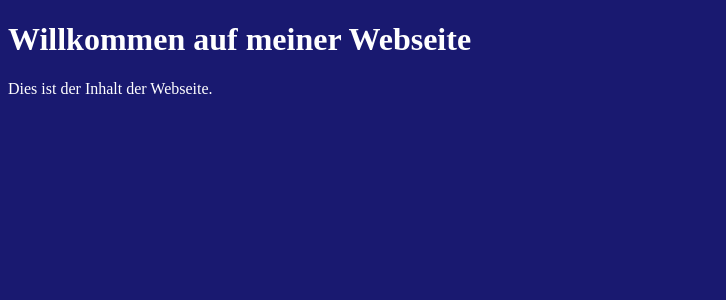
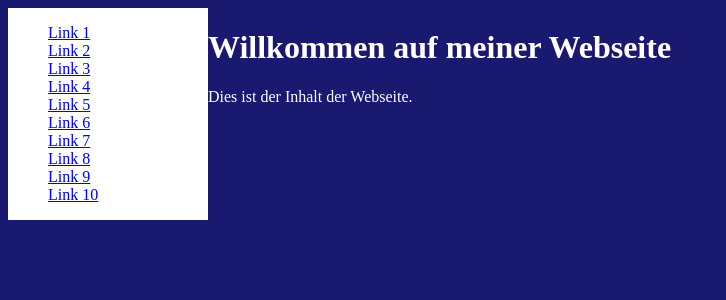
Before and after one commit to SeferY/SeferYildirim, a Flask app: page / in a window 1280 px wide. Shown: the top 300 px of the page, without its empty margins (0-726 px from the left). Run offline with Flask 3, Linux system fonts and the light colour scheme.

Commit message:
first commit

```diff
--- a/templates/index.html
+++ b/templates/index.html
@@ -4,7 +4,25 @@
     <title>Mitternachtblauer Hintergrund</title>
 </head>
 <body style="background-color: midnightblue; color: white;">
-    <h1>Willkommen auf meiner Webseite</h1>
-    <p>Dies ist der Inhalt der Webseite.</p>
+    <div style="display: flex;">
+        <div style="background-color: white; width: 200px;">
+            <ul>
+                <li><a href="#">Link 1</a></li>
+                <li><a href="#">Link 2</a></li>
+                <li><a href="#">Link 3</a></li>
+                <li><a href="#">Link 4</a></li>
+                <li><a href="#">Link 5</a></li>
+                <li><a href="#">Link 6</a></li>
+                <li><a href="#">Link 7</a></li>
+                <li><a href="#">Link 8</a></li>
+                <li><a href="#">Link 9</a></li>
+                <li><a href="#">Link 10</a></li>
+            </ul>
+        </div>
+        <div>
+            <h1>Willkommen auf meiner Webseite</h1>
+            <p>Dies ist der Inhalt der Webseite.</p>
+        </div>
+    </div>
 </body>
 </html>
```
